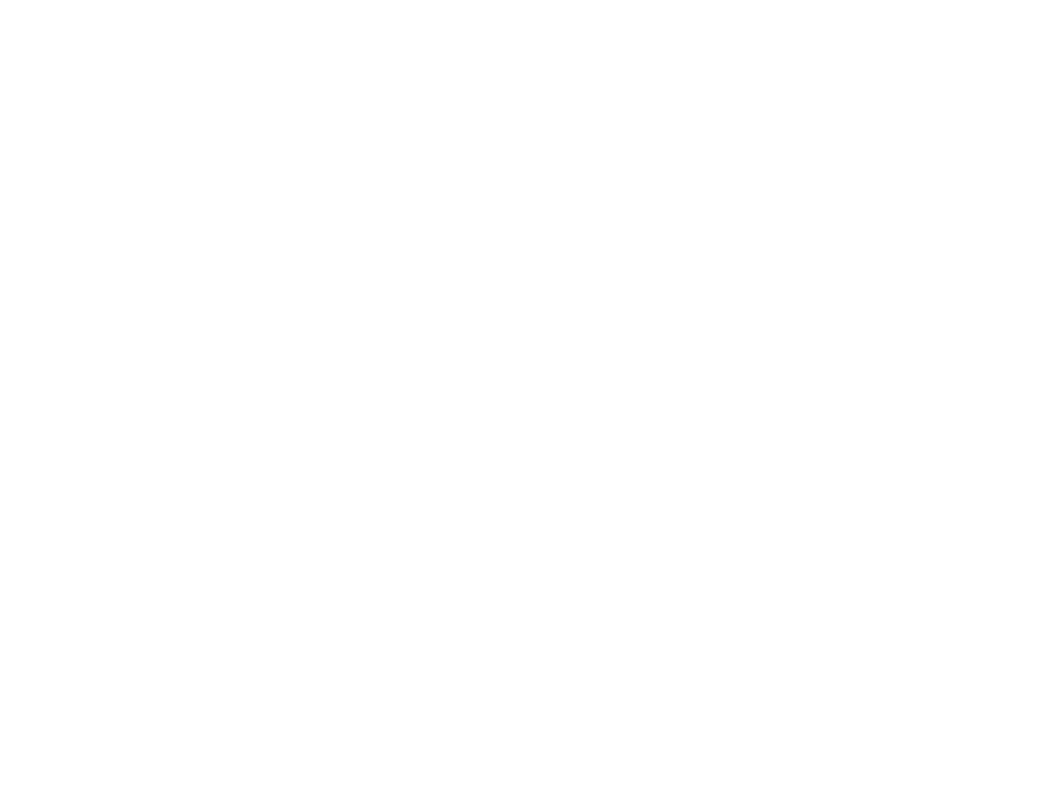
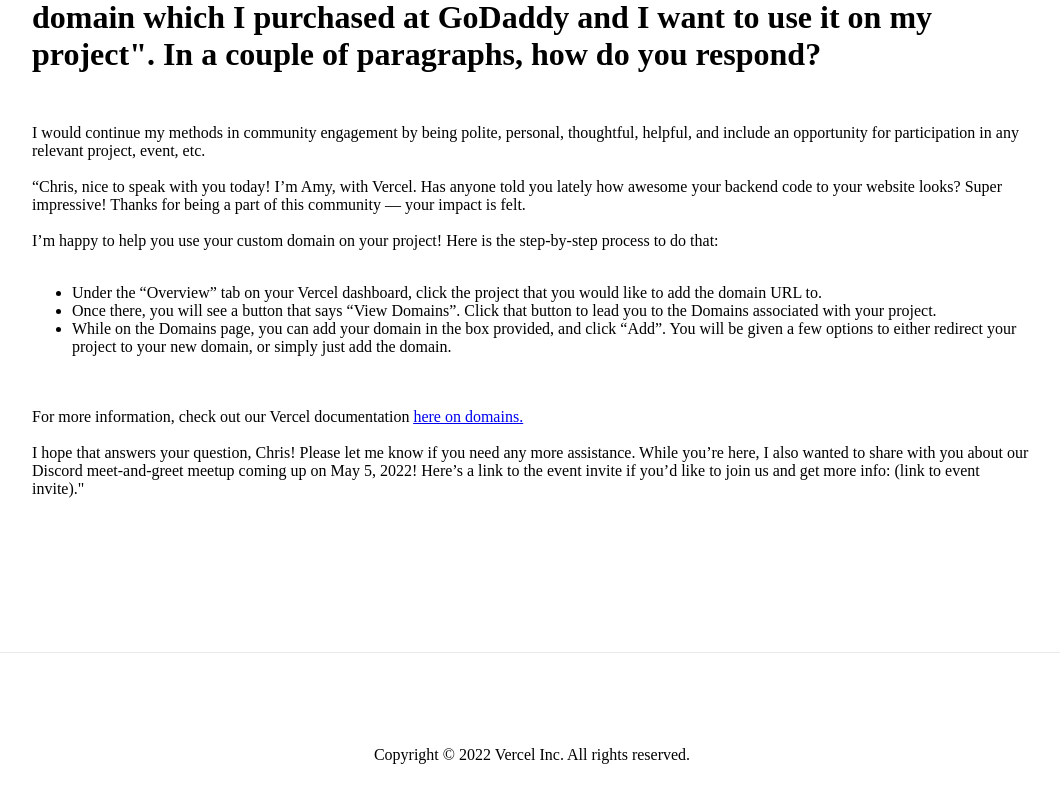
Before and after one commit to amybarger/community-manager-project, a Next.js app: page /domain in a window 1280 px wide. Shown: the part 412-1214 px from the top of the page, without its empty margins (108-1168 px from the left). Before the commit the page ends 800 px from the top, so only its background shows below. Built offline with nearby package versions, Linux system fonts and the light colour scheme.

Commit message:
Added content to domain page

```diff
--- a/pages/domain.js
+++ b/pages/domain.js
@@ -14,7 +14,42 @@
 
             <Nav />
 
+            <main className={styles.main}>
+            <div className={styles.questions}>
+            <h1 className={styles.questionheader}>
+            A customer writes in to our GitHub community stating "I have a custom domain which I purchased at GoDaddy and I want to use it on my project". In a couple of paragraphs, how do you respond?
+            </h1>
+            <p className={styles.answer}>
+            I would continue my methods in community engagement by being polite, personal, thoughtful, helpful, and include an opportunity for participation in any relevant project, event, etc.
+            <br></br>
+            <br></br>
+            “Chris, nice to speak with you today! I’m Amy, with Vercel. Has anyone told you lately how awesome your backend code to your website looks? Super impressive! Thanks for being a part of this community — your impact is felt.
+            <br></br>
+            <br></br>
+            I’m happy to help you use your custom domain on your project! Here is the step-by-step process to do that:
+            <br></br>
+            <br></br>
+            <ul>
+                <li>Under the “Overview” tab on your Vercel dashboard, click the project that you would like to add the domain URL to.</li>
 
+                <li>Once there, you will see a button that says “View Domains”. Click that button to lead you to the Domains associated with your project.</li>
+
+                <li>While on the Domains page, you can add your domain in the box provided, and click “Add”. You will be given a few options to either redirect your project to your new domain, or simply just add the domain.</li>
+            </ul>
+            <br></br>
+            <br></br>
+	        For more information, check out our Vercel documentation <a href="https://vercel.com/docs/concepts/projects/custom-domains"><u>here on domains.</u></a>
+            <br></br>
+            <br></br>
+	        I hope that answers your question, Chris! Please let me know if you need any more assistance. While you’re here, I also wanted to share with you about our Discord meet-and-greet meetup coming up on May 5, 2022! Here’s a link to the event invite if you’d like to join us and get more info: (link to event invite)."
+            </p>
+            </div>
+            </main>
+            <footer className={styles.footer}>
+                <a class="navbar-bran" href="https://vercel.com/about">
+                <img src="/vercel_logo.png" alt="Vercel logo" className={styles.vercellogobottom}></img></a>
+                 <p> Copyright © 2022 Vercel Inc. All rights reserved.</p>
+            </footer>
         </div>
     )
 }
```
